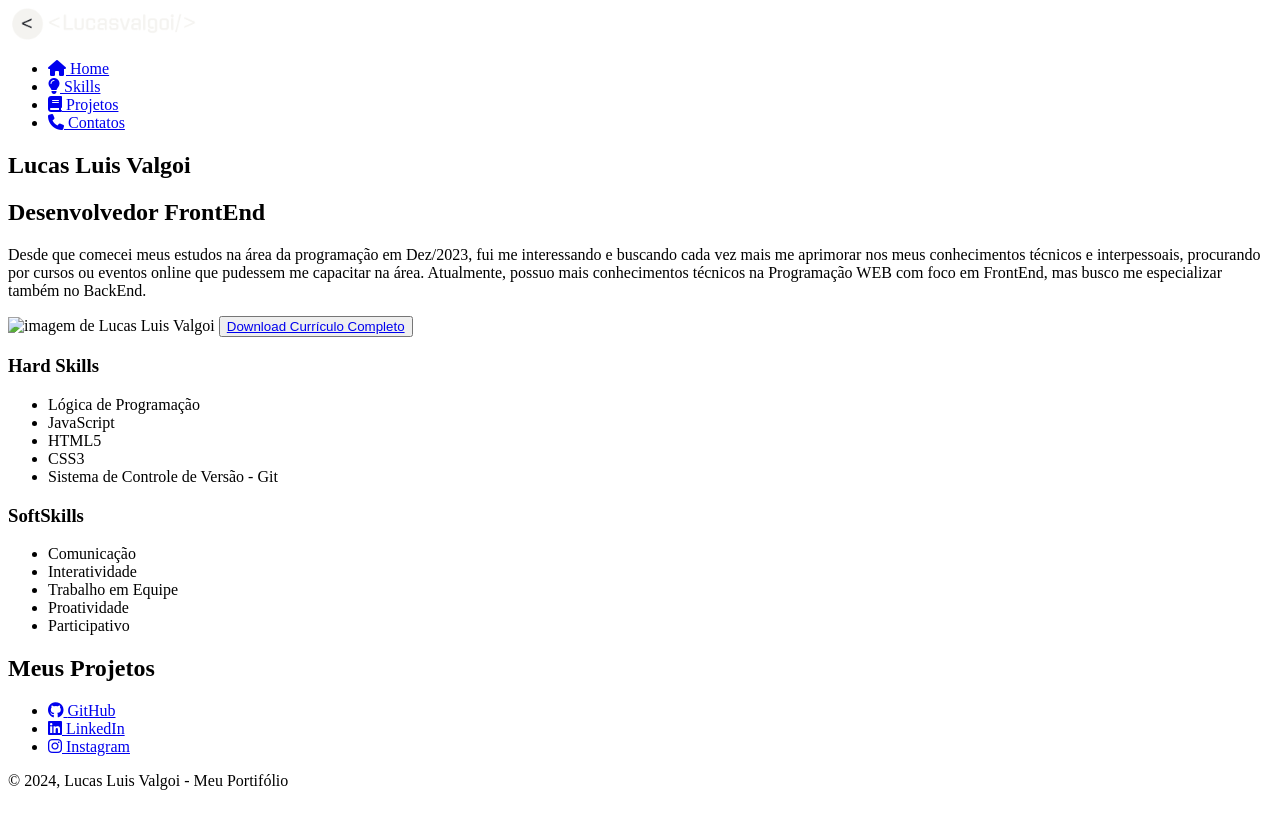
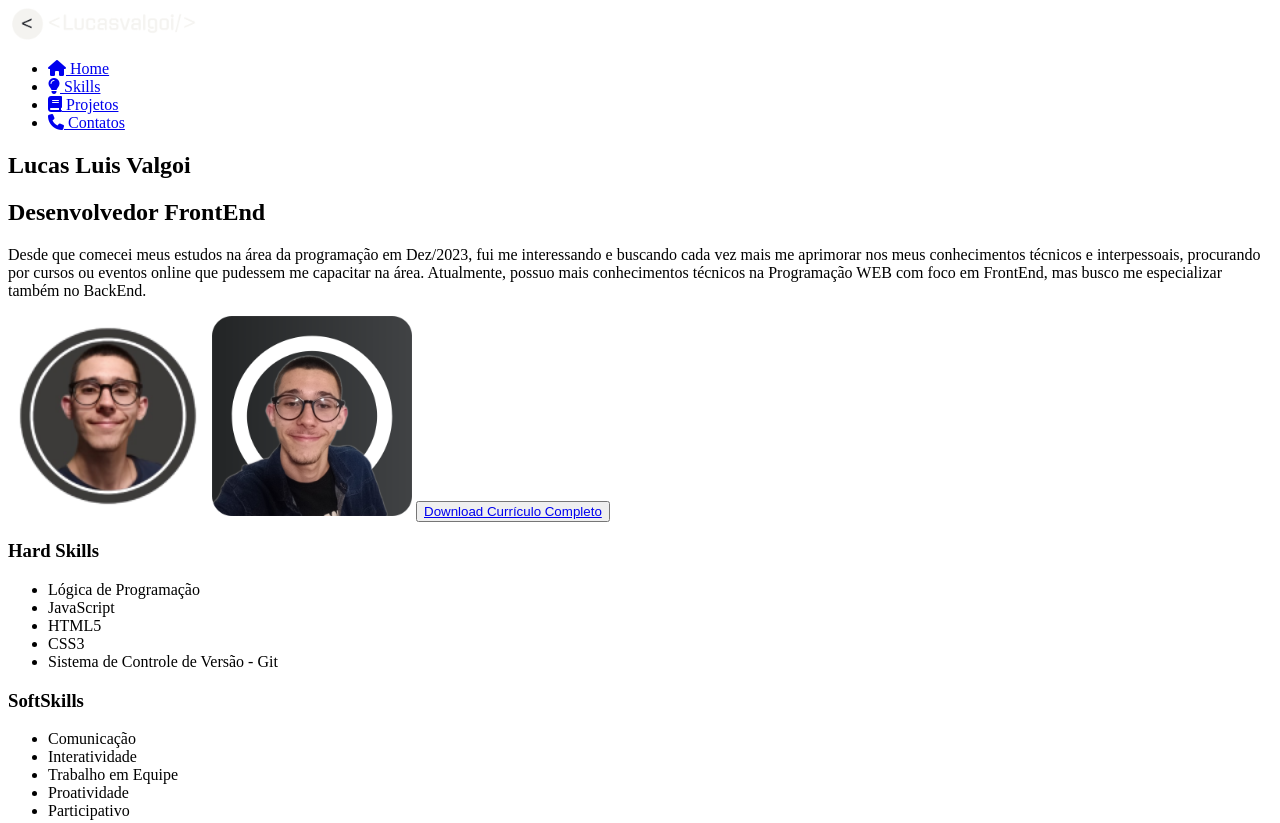
Before and after one commit to lucasvalgoi/MeuPortfolio, a plain HTML site: page index.html in a window 1280 px wide. Shown: the top 823 px of the page. Drawn offline with Linux system fonts and the light colour scheme.

Commit message:
adicionando e decidindo minha foto pessoal para a home

```diff
--- a/index.html
+++ b/index.html
@@ -46,7 +46,8 @@
             <!-- pequeno parágrafo sobre mim -->
             <p>Desde que comecei meus estudos na área da programação em Dez/2023, fui me interessando e buscando cada vez mais me aprimorar nos meus conhecimentos técnicos e interpessoais, procurando por cursos ou eventos online que pudessem me capacitar na área. Atualmente, possuo mais conhecimentos técnicos na Programação WEB com foco em FrontEnd, mas busco me especializar também no BackEnd.</p>
             <!-- selfie pessoal -->
-            <img src="" alt="imagem de Lucas Luis Valgoi">
+            <img src="src/Foto Perfil Lucas Editada - HD Sem Fundo.png" width="200px" alt="imagem de Lucas Luis Valgoi">
+            <img src="src/Foto-Perfil-Linkedin.png" width="200px" alt="imagem de Lucas Luis Valgoi">
             <!-- botão para download do meu currículo -->
             <button><a href="src/curriculo_oficial.pdf" download>Download Currículo Completo</a></button>
         </section>
```
Also changed, not shown: src/Foto Perfil Lucas Editada - HD Sem Fundo.png (added), src/Foto-Perfil-Linkedin.png (added).
